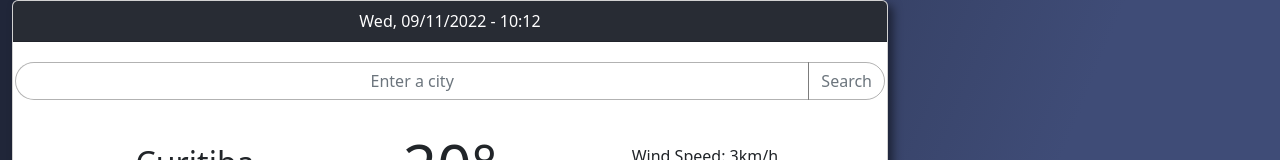
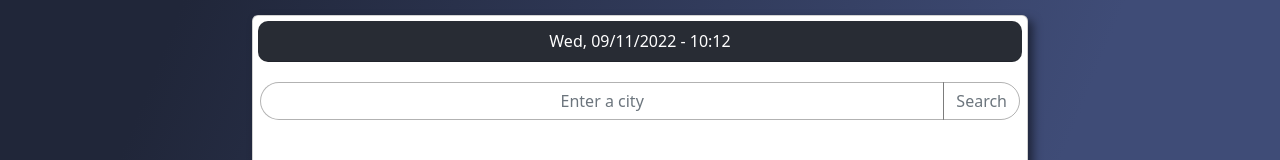
Before and after one commit to amandanagao/shecodes-react-project, a React (Create React App) app: page / in a window 1280 px wide. Shown: the top 160 px of the page. Built offline with nearby package versions, Linux system fonts and the light colour scheme.

Commit message:
Updated CSS

```diff
--- a/src/App.css
+++ b/src/App.css
@@ -1,5 +1,10 @@
+.App {
+    max-width: 800px;
+    margin: 15px auto;
+}
+
 .App .card {
-    padding-bottom: 10px;
+    padding: 5px 5px 15px;
     box-shadow: 5px 5px 10px rgba(0, 0, 0, 0.5);
 }
 
@@ -7,6 +12,7 @@
     text-align: center;
     background-color: #282c34;
     color: white;
+    border-radius: 10px;
 }
 
 .App .coder {
--- a/src/index.css
+++ b/src/index.css
@@ -12,7 +12,6 @@ body {
         "Helvetica Neue", sans-serif;
     -webkit-font-smoothing: antialiased;
     -moz-osx-font-smoothing: grayscale;
-    max-width: 900px;
 }
 
 code {
```
